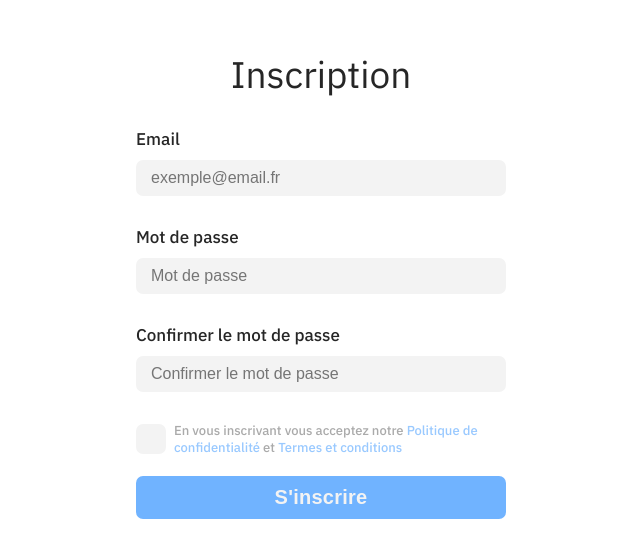
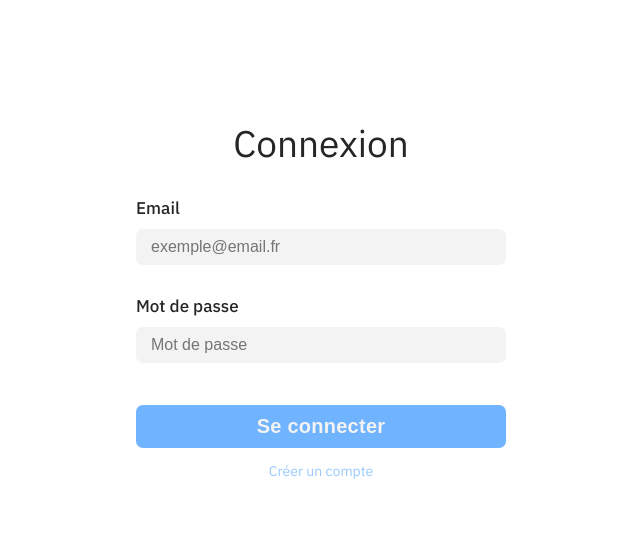
Before and after one commit to souli-a/todo-app-archived, a React (Vite) app: page / in a window 1280 px wide. Shown: the part 101-658 px from the top of the page, without its empty margins (319-959 px from the left). Built offline with nearby package versions, Linux system fonts and the light colour scheme.

Commit message:
feat: add login page

```diff
--- /dev/null
+++ b/src/Login.jsx
@@ -0,0 +1,140 @@
+import styled from 'styled-components';
+import * as Form from '@radix-ui/react-form';
+import { colors } from './Colors.jsx';
+
+const Div = styled.div`
+  height: 100%;
+  width: 100%;
+  display: flex;
+  flex-direction: column;
+  align-items: center;
+  justify-content: center;
+`;
+
+const Title = styled.h1`
+  font-size: 3.7rem;
+  font-weight: 400;
+  text-align: center;
+  margin: 0;
+  padding: 0;
+`;
+
+const FormRoot = styled(Form.Root)`
+  width: 37rem;
+  display: flex;
+  flex-direction: column;
+  color: ${colors.black};
+  font-weight: 300;
+  border-radius: 0.7rem;
+  & > *:not(:nth-last-child(1)) {
+    margin-bottom: 3rem;
+  }
+  & > :last-child {
+    margin-top: 1.2rem;
+    margin-bottom: 1.4rem;
+  }
+`;
+
+const FormField = styled(Form.Field)`
+  &.field-terms {
+    display: flex;
+    align-items: center;
+  }
+`;
+
+const FormLabel = styled(Form.Label)`
+  font-size: 1.7rem;
+  font-weight: 500;
+  &.label-terms {
+    font-size: 1.3rem;
+    color: ${colors.grey4};
+  }
+`;
+
+const Input = styled.input`
+  width: 100%;
+  font-size: 1.6rem;
+  margin-top: 1rem;
+  border: none;
+  border-radius: 0.7rem;
+  background-color: ${colors.grey1};
+  padding: 0.9rem 1.5rem;
+  box-sizing: border-box;
+  outline: none;
+  transition: all 0.2s ease-in-out;
+  &:focus {
+    box-shadow: 0 0 0 0.2rem ${colors.grey1};
+    background-color: transparent;
+  }
+  &:not(:placeholder-shown) {
+    box-shadow: 0 0 0 0.2rem ${colors.grey1};
+    background-color: transparent;
+  }
+`;
+
+const Button = styled.button`
+  font-size: 2rem;
+  background-color: ${colors.blue3};
+  color: ${colors.white};
+  border: none;
+  padding: 1rem 2rem;
+  border-radius: 0.7rem;
+  margin-top: 1rem;
+  width: 100%;
+  font-weight: 600;
+  letter-spacing: 0.025rem;
+  transition: all 0.2s ease-in-out;
+  &:hover {
+    background-color: ${colors.blue4};
+  }
+  &:active {
+    background-color: ${colors.blue5};
+    box-shadow: 0 0 0 0.2rem ${colors.blue1};
+  }
+  &:focus {
+    box-shadow: 0 0 0 0.2rem ${colors.blue1};
+  }
+`;
+
+const A = styled.a`
+  font-size: 1.4rem;
+  color: ${colors.blue1};
+  text-decoration: none;
+  transition: all 0.2s ease-in-out;
+  &:hover {
+    color: ${colors.blue3};
+    text-decoration: underline;
+    cursor: pointer;
+  }
+  &:active {
+    color: ${colors.blue5};
+  }
+`;
+
+const SignUp = () => {
+  return (
+    <Div>
+      <FormRoot>
+        <Title>Connexion</Title>
+        <FormField name="email">
+          <FormLabel>Email</FormLabel>
+          <Form.Control asChild>
+            <Input type="email" placeholder="exemple@email.fr" />
+          </Form.Control>
+        </FormField>
+        <FormField name="password">
+          <FormLabel>Mot de passe</FormLabel>
+          <Form.Control asChild>
+            <Input type="password" placeholder="Mot de passe" />
+          </Form.Control>
+        </FormField>
+        <Form.Submit asChild>
+          <Button>Se connecter</Button>
+        </Form.Submit>
+      </FormRoot>
+      <A href="https://google.fr">Créer un compte</A>
+    </Div>
+  );
+};
+
+export default SignUp;
--- a/src/main.jsx
+++ b/src/main.jsx
@@ -1,10 +1,10 @@
 import React from 'react';
 import ReactDOM from 'react-dom/client';
-import App from './App.jsx';
+import Login from './Login.jsx';
 import './index.css';
 
 ReactDOM.createRoot(document.getElementById('root')).render(
   <React.StrictMode>
-    <App />
+    <Login />
   </React.StrictMode>
 );
```
Also changed, not shown: src/SignUp.jsx (renamed from src/App.jsx).
